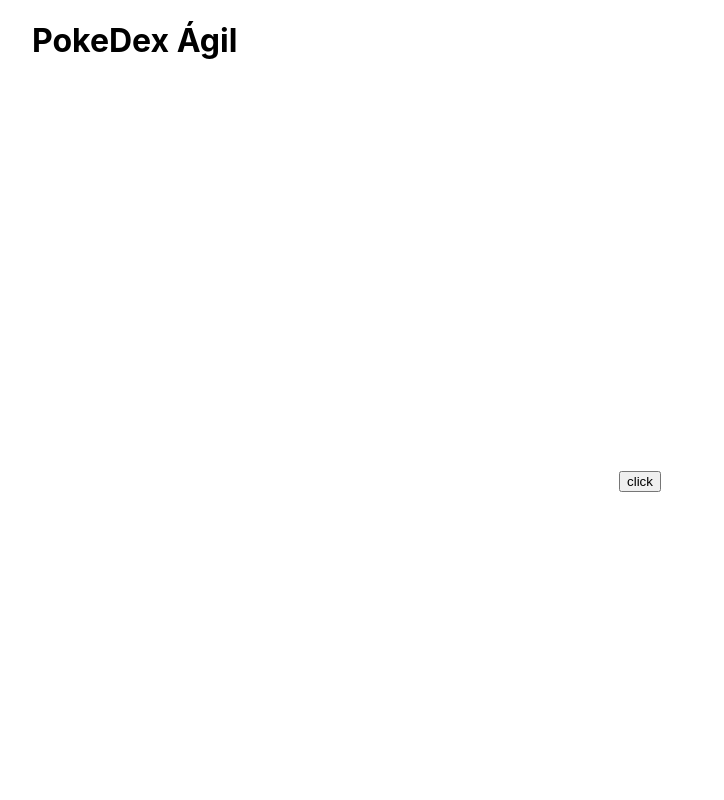
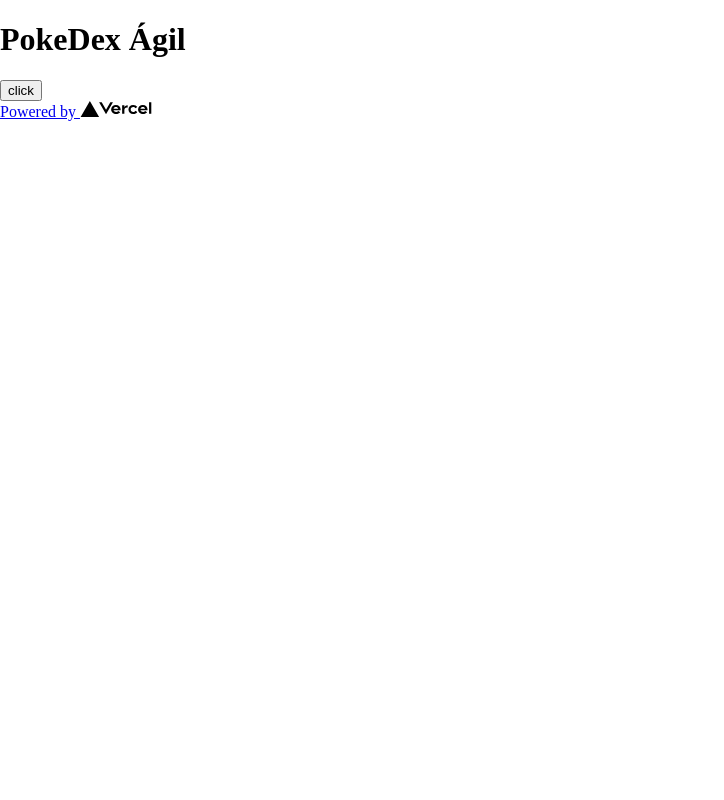
Before and after one commit to felipebmuniz/pokedex-nextjs, a Next.js app: page / in a window 1280 px wide. Shown: the top 800 px of the page, without its empty margins (0-724 px from the left). Built offline with nearby package versions, Linux system fonts and the light colour scheme.

Commit message:
configuração inicial

```diff
--- a/package.json
+++ b/package.json
@@ -9,14 +9,17 @@
     "lint": "next lint"
   },
   "dependencies": {
+    "@types/styled-components": "^5.1.25",
     "next": "12.2.4",
     "react": "18.2.0",
-    "react-dom": "18.2.0"
+    "react-dom": "18.2.0",
+    "styled-components": "^5.3.5"
   },
   "devDependencies": {
     "@types/node": "18.6.4",
     "@types/react": "18.0.16",
     "@types/react-dom": "18.0.6",
+    "babel-plugin-styled-components": "^2.0.7",
     "eslint": "8.21.0",
     "eslint-config-next": "12.2.4",
     "typescript": "4.7.4"
--- a/src/pages/_app.tsx
+++ b/src/pages/_app.tsx
@@ -1,8 +1,36 @@
-import '../styles/globals.css'
-import type { AppProps } from 'next/app'
+import { AppProps } from 'next/app';
+import { createGlobalStyle, ThemeProvider } from 'styled-components';
 
-function MyApp({ Component, pageProps }: AppProps) {
-  return <Component {...pageProps} />
+const GlobalStyle = createGlobalStyle`
+  body {
+    margin: 0;
+    padding: 0;
+    box-sizing: border-box;
+  }
+`;
+
+const theme = {
+  colors: {
+    powderWhite: '#FFFDF9',
+    persianGreen: '#06B49A',
+    lightBlue: '#AFDBD2',
+    onyx: '#36313D',
+  },
+  fonts: ['sans-serif', 'Roboto'],
+  fontSizes: {
+    small: '1em',
+    medium: '2em',
+    large: '3em',
+  },
+};
+
+export default function App({ Component, pageProps }: AppProps) {
+  return (
+    <>
+      <GlobalStyle />
+      <ThemeProvider theme={theme}>
+        <Component {...pageProps} />
+      </ThemeProvider>
+    </>
+  );
 }
-
-export default MyApp
--- a/src/pages/index.tsx
+++ b/src/pages/index.tsx
@@ -2,11 +2,11 @@ import type { NextPage } from 'next';
 import Head from 'next/head';
 import Image from 'next/image';
 import { getPokemon, getPokemonGeneration } from './api/endpoints';
-import styles from '../styles/Home.module.css';
+// import styles from '../styles/Home.module.css';
 
 const Home: NextPage = () => {
   return (
-    <div className={styles.container}>
+    <div>
       <Head>
         <title>Pokedex </title>
         <meta name="description" content="Generated by create next app" />
@@ -17,28 +17,28 @@ const Home: NextPage = () => {
         <h1>PokeDex Ágil</h1>
       </header>
 
-      <main className={styles.main}>
+      <main>
         <button onClick={() => getPokemonGeneration('')}>click</button>
 
-        {/* <p className={styles.description}>
+        {/* <p >
           Get started by editing{' '}
-          <code className={styles.code}>pages/index.tsx</code>
+          <code >
         </p> */}
 
-        {/* <div className={styles.grid}>
-          <a href="https://nextjs.org/docs" className={styles.card}>
+        {/* <div >
+          <a href="https://nextjs.org/docs" >
             <h2>Documentation &rarr;</h2>
             <p>Find in-depth information about Next.js features and API.</p>
           </a>
 
-          <a href="https://nextjs.org/learn" className={styles.card}>
+          <a href="https://nextjs.org/learn" >
             <h2>Learn &rarr;</h2>
             <p>Learn about Next.js in an interactive course with quizzes!</p>
           </a>
 
           <a
             href="https://github.com/vercel/next.js/tree/canary/examples"
-            className={styles.card}
+            }
           >
             <h2>Examples &rarr;</h2>
             <p>Discover and deploy boilerplate example Next.js projects.</p>
@@ -46,7 +46,7 @@ const Home: NextPage = () => {
 
           <a
             href="https://vercel.com/new?utm_source=create-next-app&utm_medium=default-template&utm_campaign=create-next-app"
-            className={styles.card}
+            }
           >
             <h2>Deploy &rarr;</h2>
             <p>
@@ -56,14 +56,14 @@ const Home: NextPage = () => {
         </div> */}
       </main>
 
-      <footer className={styles.footer}>
+      <footer>
         <a
           href="https://vercel.com?utm_source=create-next-app&utm_medium=default-template&utm_campaign=create-next-app"
           target="_blank"
           rel="noopener noreferrer"
         >
           Powered by{' '}
-          <span className={styles.logo}>
+          <span>
             <Image src="/vercel.svg" alt="Vercel Logo" width={72} height={16} />
           </span>
         </a>
--- a/src/styles/Home.module.css
+++ /dev/null
@@ -1,129 +0,0 @@
-.container {
-  padding: 0 2rem;
-}
-
-.main {
-  min-height: 100vh;
-  padding: 4rem 0;
-  flex: 1;
-  display: flex;
-  flex-direction: column;
-  justify-content: center;
-  align-items: center;
-}
-
-.footer {
-  display: flex;
-  flex: 1;
-  padding: 2rem 0;
-  border-top: 1px solid #eaeaea;
-  justify-content: center;
-  align-items: center;
-}
-
-.footer a {
-  display: flex;
-  justify-content: center;
-  align-items: center;
-  flex-grow: 1;
-}
-
-.title a {
-  color: #0070f3;
-  text-decoration: none;
-}
-
-.title a:hover,
-.title a:focus,
-.title a:active {
-  text-decoration: underline;
-}
-
-.title {
-  margin: 0;
-  line-height: 1.15;
-  font-size: 4rem;
-}
-
-.title,
-.description {
-  text-align: center;
-}
-
-.description {
-  margin: 4rem 0;
-  line-height: 1.5;
-  font-size: 1.5rem;
-}
-
-.code {
-  background: #fafafa;
-  border-radius: 5px;
-  padding: 0.75rem;
-  font-size: 1.1rem;
-  font-family: Menlo, Monaco, Lucida Console, Liberation Mono, DejaVu Sans Mono,
-    Bitstream Vera Sans Mono, Courier New, monospace;
-}
-
-.grid {
-  display: flex;
-  align-items: center;
-  justify-content: center;
-  flex-wrap: wrap;
-  max-width: 800px;
-}
-
-.card {
-  margin: 1rem;
-  padding: 1.5rem;
-  text-align: left;
-  color: inherit;
-  text-decoration: none;
-  border: 1px solid #eaeaea;
-  border-radius: 10px;
-  transition: color 0.15s ease, border-color 0.15s ease;
-  max-width: 300px;
-}
-
-.card:hover,
-.card:focus,
-.card:active {
-  color: #0070f3;
-  border-color: #0070f3;
-}
-
-.card h2 {
-  margin: 0 0 1rem 0;
-  font-size: 1.5rem;
-}
-
-.card p {
-  margin: 0;
-  font-size: 1.25rem;
-  line-height: 1.5;
-}
-
-.logo {
-  height: 1em;
-  margin-left: 0.5rem;
-}
-
-@media (max-width: 600px) {
-  .grid {
-    width: 100%;
-    flex-direction: column;
-  }
-}
-
-@media (prefers-color-scheme: dark) {
-  .card,
-  .footer {
-    border-color: #222;
-  }
-  .code {
-    background: #111;
-  }
-  .logo img {
-    filter: invert(1);
-  }
-}
--- a/src/styles/globals.css
+++ /dev/null
@@ -1,26 +0,0 @@
-html,
-body {
-  padding: 0;
-  margin: 0;
-  font-family: -apple-system, BlinkMacSystemFont, Segoe UI, Roboto, Oxygen,
-    Ubuntu, Cantarell, Fira Sans, Droid Sans, Helvetica Neue, sans-serif;
-}
-
-a {
-  color: inherit;
-  text-decoration: none;
-}
-
-* {
-  box-sizing: border-box;
-}
-
-@media (prefers-color-scheme: dark) {
-  html {
-    color-scheme: dark;
-  }
-  body {
-    color: white;
-    background: black;
-  }
-}
```
Also changed, not shown: 1 other file (tests, documents, lock files or other folders).
